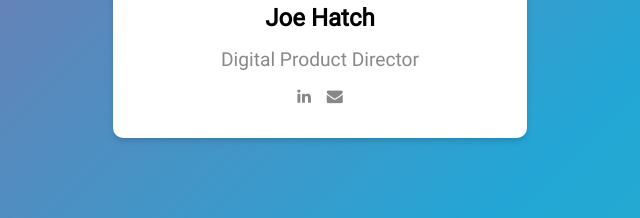
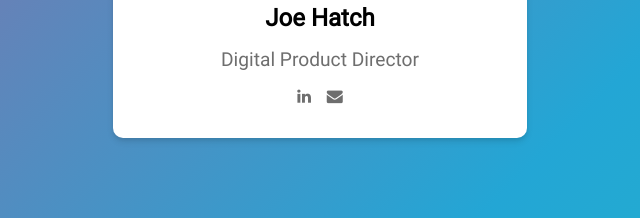
Before and after one commit to joehatchdesign/joehat.ch, a plain HTML site: page index.html in a window 1280 px wide. Shown: the part 373-591 px from the top of the page, 320-960 px from the left. Drawn offline with Linux system fonts and the light colour scheme; a web font is replaced by a local one.

Commit message:
fix colour contrast

```diff
--- a/styles.css
+++ b/styles.css
@@ -70,7 +70,7 @@
 
 .title {
     font-size: 1.2rem;
-    color: #888;
+    color: #6e6e6e;
     margin-bottom: 1rem;
     font-weight: 300;
 }
@@ -82,7 +82,7 @@
 }
 
 .social-icon {
-    color: #888;
+    color: #6e6e6e;
     transition: color 0.3s;
 }
 
```
